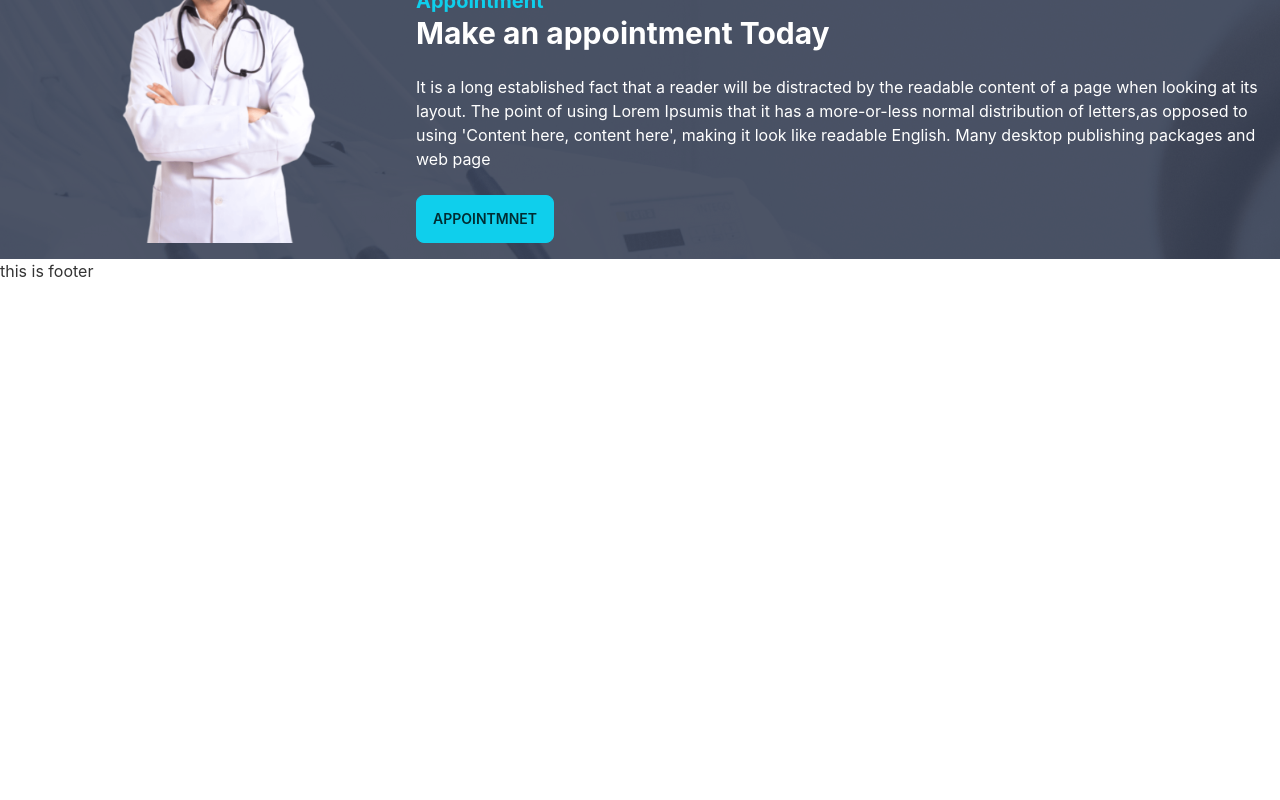
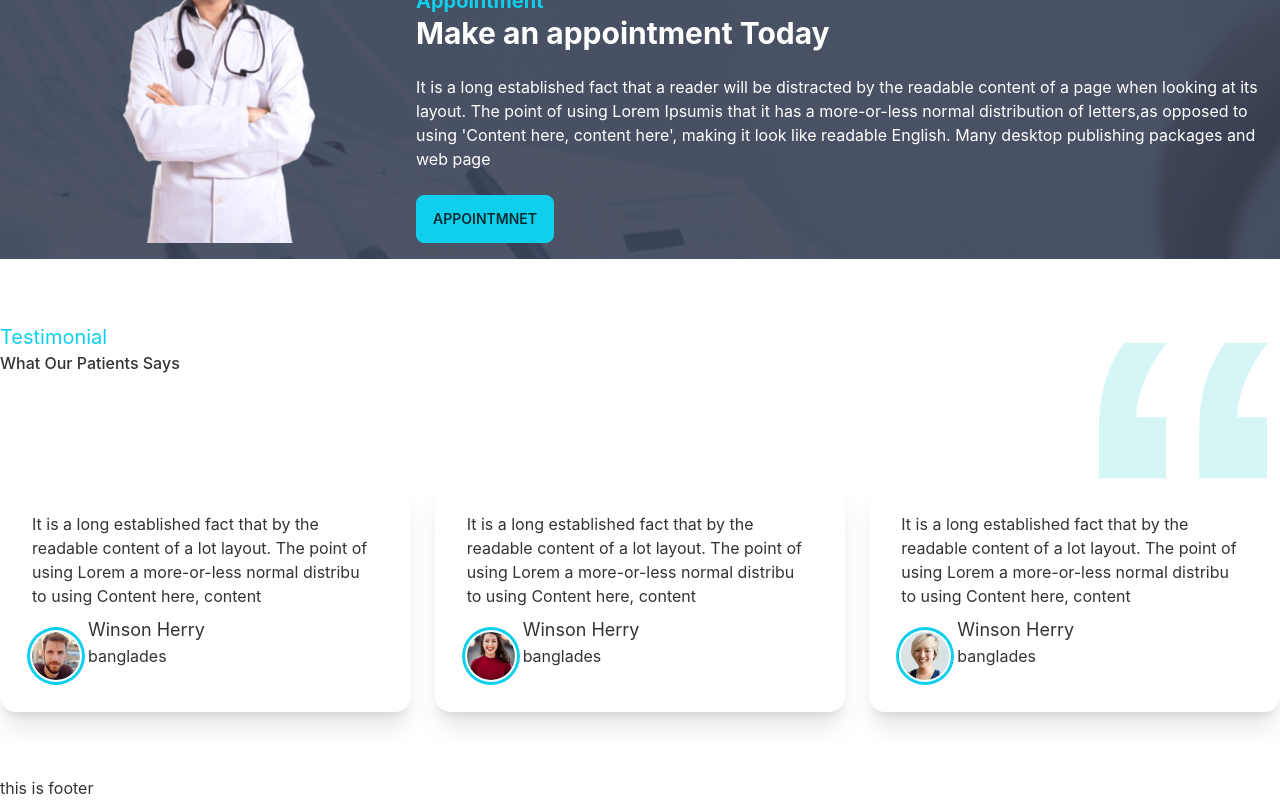
Before and after one commit to hmtamim199/doctors-portal-client, a React (Create React App) app: page / in a window 1280 px wide. Shown: the part 1708-2508 px from the top of the page. Before the commit the page ends 1991 px from the top, so only its background shows below. Built offline with nearby package versions, Linux system fonts and the light colour scheme.

Commit message:
review taken done

```diff
--- a/src/pages/Home/Home/Home.js
+++ b/src/pages/Home/Home/Home.js
@@ -4,6 +4,7 @@
 import Services from '../Services/Services';
 import Treatment from '../Treatment/Treatment';
 import MakeAppointment from '../MakeAppointment/MakeAppointment';
+import Testimonial from '../Testimonial/Testimonial';
 
 const Home = () => {
   return (
@@ -13,6 +14,7 @@
       <Services></Services>
       <Treatment></Treatment>
       <MakeAppointment></MakeAppointment>
+      <Testimonial></Testimonial>
     </div>
   );
 };
--- a/src/pages/Home/MakeAppointment/MakeAppointment.js
+++ b/src/pages/Home/MakeAppointment/MakeAppointment.js
@@ -13,7 +13,7 @@
 
       <div className="hero  bg-base-200t">
         <div className="hero-content flex-col lg:flex-row">
-          <img src={doctor} className=" -mt-32 max-w-sm rounded-lg" alt='' />
+          <img src={doctor} className=" -mt-32 hidden lg:block max-w-sm rounded-lg" alt='' />
           <div>
             <h4 className='text-xl font-bold text-primary'>Appointment</h4>
             <h1 className=" text-white text-3xl font-bold">Make an appointment Today</h1>
--- /dev/null
+++ b/src/pages/Home/Testimonial/Review.js
@@ -0,0 +1,26 @@
+import React from 'react';
+
+const Review = ({ review }) => {
+  const { img, name, description, location } = review;
+  return (
+    <div className="card shadow-xl">
+      <div className="card-body">
+
+        <p>{description}</p>
+        <div className="card-actions">
+          <div className="avatar mt-4">
+            <div className="w-12 rounded-full ring ring-primary ring-offset-base-100 ring-offset-2">
+              <img src={img} alt='' />
+            </div>
+          </div>
+          <div>
+            <h5 className='text-lg '>{name}</h5>
+            <p>{location}</p>
+          </div>
+        </div>
+      </div>
+    </div>
+  );
+};
+
+export default Review;
--- /dev/null
+++ b/src/pages/Home/Testimonial/Testimonial.js
@@ -0,0 +1,58 @@
+import React from 'react';
+import qoute from '../../../assets/icons/quote.svg'
+import people1 from '../../../assets/images/people1.png';
+import people2 from '../../../assets/images/people2.png';
+import people3 from '../../../assets/images/people3.png';
+import Review from './Review';
+
+const Testimonial = () => {
+
+
+  const reviews = [
+    {
+      id: 1,
+      name: 'Winson Herry',
+      description: 'It is a long established fact that by the readable content of a lot layout. The point of using Lorem a more-or-less normal distribu to using Content here, content',
+      img: people1,
+      location: 'banglades'
+    },
+    {
+      id: 2,
+      name: 'Winson Herry',
+      description: 'It is a long established fact that by the readable content of a lot layout. The point of using Lorem a more-or-less normal distribu to using Content here, content',
+      img: people2,
+      location: 'banglades'
+    },
+    {
+      id: 3,
+      name: 'Winson Herry',
+      description: 'It is a long established fact that by the readable content of a lot layout. The point of using Lorem a more-or-less normal distribu to using Content here, content',
+      img: people3,
+      location: 'banglades'
+    },
+  ]
+
+  return (
+    <section className='py-16'>
+      <div className='flex justify-between'>
+        <div>
+          <h4 className='text-xl text-primary'>Testimonial </h4>
+          <h2 className='trxt-6xl font-medium'>What Our Patients Says</h2>
+        </div>
+        <figure>
+          <img className=' w-24 lg:w-48' src={qoute} alt="" />
+        </figure>
+      </div>
+      <div className='grid gap-6 grid-cols-1 md:grid-cols-2 lg:grid-cols-3'>
+        {
+          reviews.map(review => <Review
+            key={review._id}
+            review={review}
+          ></Review>)
+        }
+      </div>
+    </section >
+  );
+};
+
+export default Testimonial;
```
